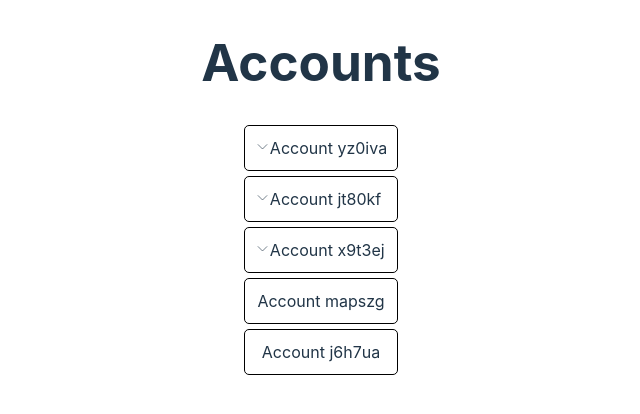
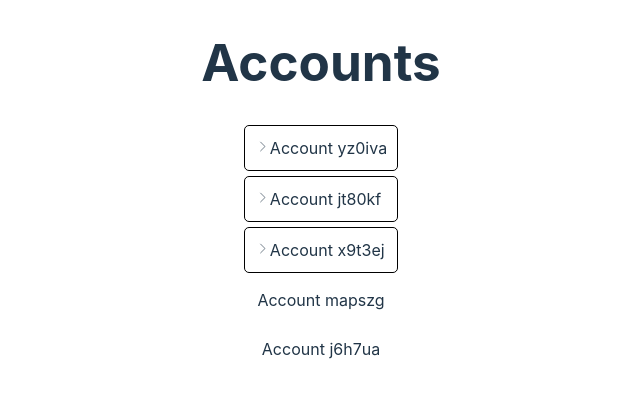
Before and after one commit to yaronkinar/nominal_js, a React (Vite) app: page / in a window 1280 px wide. Shown: the top 414 px of the page, without its empty margins (319-959 px from the left). Built offline with nearby package versions, Linux system fonts and the light colour scheme.

Commit message:
fix the children + css

```diff
--- a/index.html
+++ b/index.html
@@ -4,7 +4,7 @@
     <meta charset="UTF-8" />
     <link rel="icon" type="image/svg+xml" href="/vite.svg" />
     <meta name="viewport" content="width=device-width, initial-scale=1.0" />
-    <title>Vite + React</title>
+    <title>Moninal Accounts</title>
   </head>
   <body>
     <div id="root"></div>
--- a/src/App.jsx
+++ b/src/App.jsx
@@ -4,13 +4,17 @@ import Tree from "./Tree.jsx";
 export default function App() {
   const accounts = useSelector((state) => {
 
-   return  state.accounts.value
+   return  state.accounts.accounts
+  })
+    const parentsToChildren = useSelector((state) => {
+
+         return  state.accounts.parentsToChildren
   })
   return (
       <>
       <h1 className="flex">Accounts</h1>
       <div className="flex">
-          <Tree data={accounts}/>
+          <Tree data={accounts} parentToChild={parentsToChildren}/>
 
       </div>
       </>
--- a/src/Tree.jsx
+++ b/src/Tree.jsx
@@ -1,16 +1,20 @@
 import TreeNode from "./TreeNode.jsx";
+import {useSelector} from "react-redux";
 
 
 // eslint-disable-next-line react/prop-types
 const Tree = ({data}) => {
-    console.log(data)
+
     return (
         <div >
+            {Object.entries(data).map(([key, value]) => (
+                <div key={key}>
+
+                    <TreeNode data={data}   node={value}  />
+                </div>
+            ))}
 
 
-            {data?.map((datum) => (
-                <TreeNode key={datum.id} node={datum}  />
-            ))}
 
         </div>
     );
--- a/src/TreeNode.jsx
+++ b/src/TreeNode.jsx
@@ -1,29 +1,38 @@
 import {useState} from "react";
 import {expand} from './feature/accounts/AccountsSlice.js'
-import {useDispatch} from 'react-redux'
+import {useDispatch, useSelector} from 'react-redux'
 
 // eslint-disable-next-line react/prop-types
 
 const CollapsableButtons = ({hasChildren, collapsed}) => {
 
     if (hasChildren) {
+        /*
+        * <span>
+             <svg xmlns="http://www.w3.org/2000/svg" viewBox="0 0 24 24" fill="none" stroke="currentColor"
+                  strokeWidth="1" strokeLinecap="round" strokeLinejoin="round" width="15" height="15">
+  <path d="M9 5l7 7-7 7"/>
+</svg>
+            </span>
+        * */
         if (collapsed) {
             return (<span>
              <svg xmlns="http://www.w3.org/2000/svg" viewBox="0 0 24 24" fill="none" stroke="currentColor"
-                     stroke-width="1" stroke-linecap="round" stroke-linejoin="round" width="15" height="15">
-  <path d="M19 9l-7 7-7-7"/>
+                  strokeWidth="1" strokeLinecap="round" strokeLinejoin="round" width="15" height="15">
+  <path d="M9 5l7 7-7 7"/>
 </svg>
             </span>)
         } else {
             return <span>
                 <svg xmlns="http://www.w3.org/2000/svg" viewBox="0 0 24 24" fill="none" stroke="currentColor"
                      strokeWidth="1" strokeLinecap="round" strokeLinejoin="round" width="15" height="15">
-  <path d="M9 5l7 7-7 7"/>
+  <path d="M19 9l-7 7-7-7"/>
 </svg>
             </span>
         }
     } else {
         return <div></div>
+
     }
 
 
@@ -31,12 +40,21 @@ const CollapsableButtons = ({hasChildren, collapsed}) => {
 const TreeNode = ({node}) => {
     const dispatch = useDispatch()
     const [collapsed, setCollapsed] = useState(true);
-    let accounts = node?.accounts;
+    //let accounts = node?.accounts;
     let isChild = node?.isChild;
-    let has_children = node?.has_children;
+    let has_children = node?.has_children ;
+
+    const parentsToChildren = useSelector((state) => {
+
+        return  state.accounts.parentsToChildren
+    })
+
+
+    let parentsToChild = parentsToChildren && parentsToChildren[node.id];
+
     const toggleCollapse = (event, nodeId) => {
         event.preventDefault()
-        if (collapsed && node.has_children && !accounts?.length > 0) {
+        if (collapsed && node.has_children && !parentsToChild?.length > 0) {
 
             dispatch(expand(nodeId))
         }
@@ -57,7 +75,7 @@ const TreeNode = ({node}) => {
 
                 {node?.name}
             </div>
-            {!collapsed && node?.has_children && accounts?.map((child) => (
+            {!collapsed && node?.has_children  &&  parentsToChild?.map((child) => (
                 <TreeNode className={"child"} key={child.id} node={child} isChild={true}/>))}
         </div>)
     }
@@ -77,12 +95,6 @@ const TreeNode = ({node}) => {
                 </div>)
         }
     }
-    /*if(isChild){
-        <div className="child">
 
-
-            {node?.name}
-        </div>
-    }*/
 };
 export default TreeNode;
--- a/src/feature/accounts/AccountsSlice.js
+++ b/src/feature/accounts/AccountsSlice.js
@@ -1,8 +1,9 @@
-import {createSlice} from '@reduxjs/toolkit'
+import {createSlice, current} from '@reduxjs/toolkit'
 
-import {generateChildNodes, result} from '../../mockApi.js'
+import {convertToObject, generateChildNodes, generateNodes,result} from '../../mockApi.js'
 
-const initialState ={value:result}
+let parentsToChildren = {};
+const initialState ={accounts:result,parentsToChildren:parentsToChildren}
 
 export const accountsSlice = createSlice({
     name: 'accounts',
@@ -11,9 +12,26 @@ export const accountsSlice = createSlice({
         expand: (state,action) => {
 
 
-            console.log(action.payload)
+            //console.log(action.payload)
 
-            state.value.forEach(item => {
+           // console.log(current(action.payload))
+
+
+           // const updateAccount = {...state.accounts[action.payload], accounts: generateNodes()}
+           // let spreadElements = {...generateChildNodes(action.payload)};
+            let accounts = generateChildNodes(action.payload);
+
+            state.parentsToChildren[action.payload] = accounts
+          //  console.log(current(accounts))
+          //  state.accounts = [...state.accounts, ...accounts ]
+
+         //   console.log(current(state.accounts))
+
+            // state.accounts = {...state.accounts, updateAccount}
+
+           // state.accounts = convertToObject(state.accounts)
+           // state.accounts[action.payload] = generateNodes1
+         /*   state.value.forEach(item => {
                 if (item.id === action.payload) {
 
 
@@ -27,7 +45,7 @@ export const accountsSlice = createSlice({
 
 
                 }
-            });
+            });*/
             // Redux Toolkit allows us to write "mutating" logic in reducers. It
             // doesn't actually mutate the state because it uses the Immer library,
             // which detects changes to a "draft state" and produces a brand new
--- a/src/index.css
+++ b/src/index.css
@@ -58,16 +58,17 @@ button:focus-visible {
 .child{
   padding-left:2rem;
   cursor:auto;
+  border: none;
 
 }
 .parent{
   cursor: pointer;
   border-radius:5px;
-  border: 1px solid black;
   flex-direction: column;
   padding:10px;
   display: flex;
   margin-bottom: 5px ;
+  border: 1px solid black;
 
 
 
@@ -75,7 +76,6 @@ button:focus-visible {
 .noParent{
   cursor: pointer;
   border-radius:5px;
-  border: 1px solid black;
   flex-direction: column;
   padding:10px;
   display: flex;
@@ -88,7 +88,7 @@ ul{
   list-style: none;
 }
 .parent:hover{
-    background-color: lightgray;
+
 }
 .flex{
   display: flex;
--- a/src/mockApi.js
+++ b/src/mockApi.js
@@ -39,7 +39,7 @@ export function generateNodes() {
     }
     return nodes;
 }
-export function generateChildNodes() {
+export function generateChildNodes(parentId) {
     const nodes = [];
     const numElements = Math.floor(Math.random() * 4) + 2;
     for (let i = 0; i < numElements; i++) {
@@ -47,8 +47,9 @@ export function generateChildNodes() {
         const node = {
             id,
             name: `Account ${id}`,
-            has_children: false,
-            isChild: true
+            has_children:  generateRandomBoolean(),
+            isChild: true,
+            parentId:parentId
         };
         nodes.push(node);
     }
```
Also changed, not shown: 1 other file (tests, documents, lock files or other folders). Lines whose indentation alone changed are shown as unchanged.
